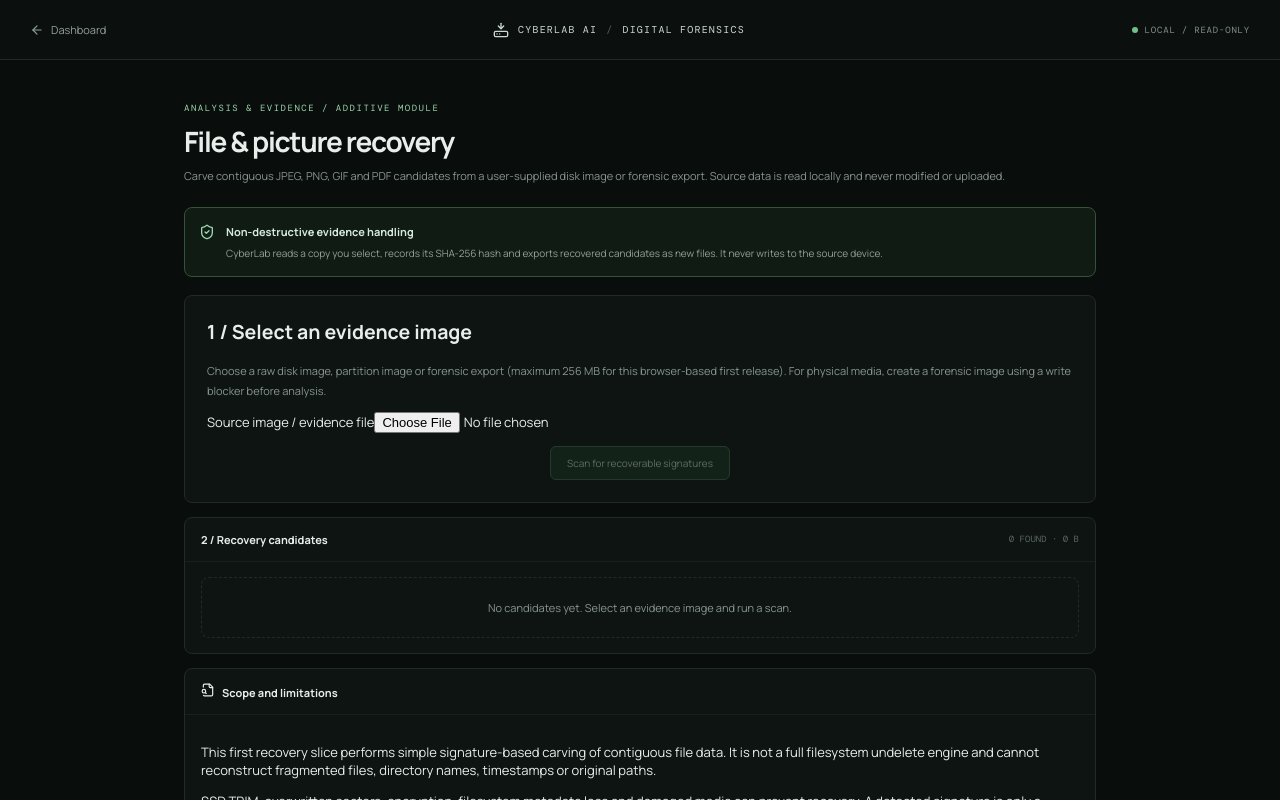
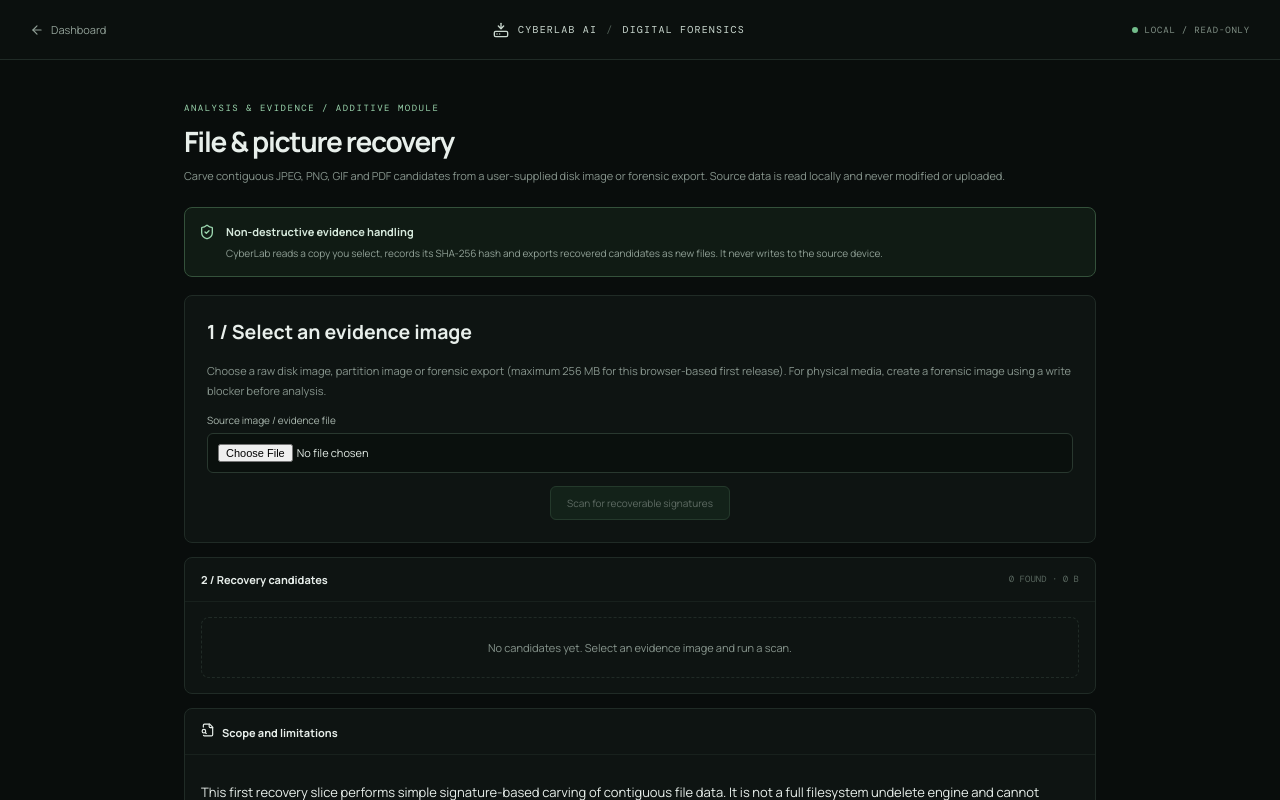
Before and after one commit to abelmiracle377-stack/cyberlab-ai, a Next.js app: page /forensics-recovery in a window 1280 px wide. Shown: the top 800 px of the page. Built offline with nearby package versions, Linux system fonts and the light colour scheme.

Commit message:
Use existing CyberLab form styling for evidence file picker

```diff
--- a/app/forensics-recovery/page.tsx
+++ b/app/forensics-recovery/page.tsx
@@ -59,7 +59,7 @@ export default function ForensicsRecoveryPage(){
       <section className="module-page-panel panel" style={{marginTop:18}}>
         <h2 style={{marginTop:0}}>1 / Select an evidence image</h2>
         <p>Choose a raw disk image, partition image or forensic export (maximum 256 MB for this browser-based first release). For physical media, create a forensic image using a write blocker before analysis.</p>
-        <label className="network-field"><span>Source image / evidence file</span><input type="file" accept=".img,.dd,.raw,.bin,.dmg,.001,.e01,application/octet-stream" onChange={choose}/></label>
+        <label className="vault-field"><span>Source image / evidence file</span><input type="file" accept=".img,.dd,.raw,.bin,.dmg,.001,.e01,application/octet-stream" onChange={choose}/></label>
         {source&&<div className="malware-kv"><span>Selected source</span><strong>{source.name} · {formatBytes(source.size)}</strong></div>}
         <button className="network-run" type="button" onClick={scan} disabled={!source||busy}>{busy?"Scanning locally…":"Scan for recoverable signatures"}</button>
         {message&&<p role="status" className="network-note">{message}</p>}
```
